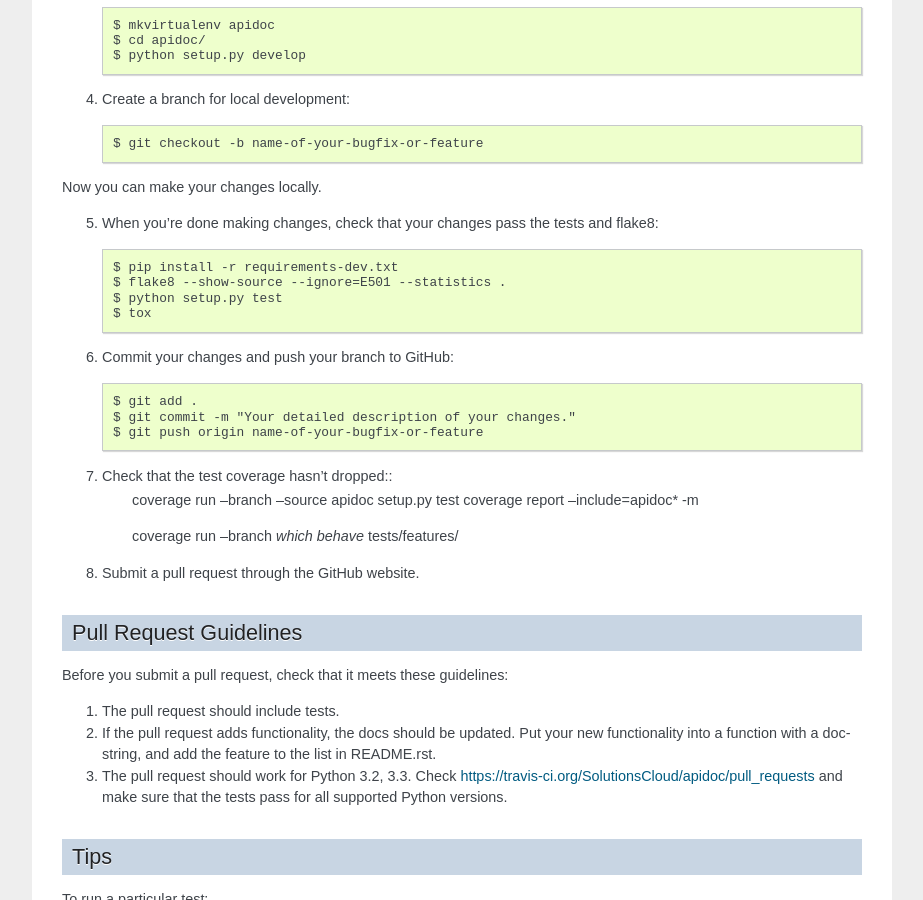
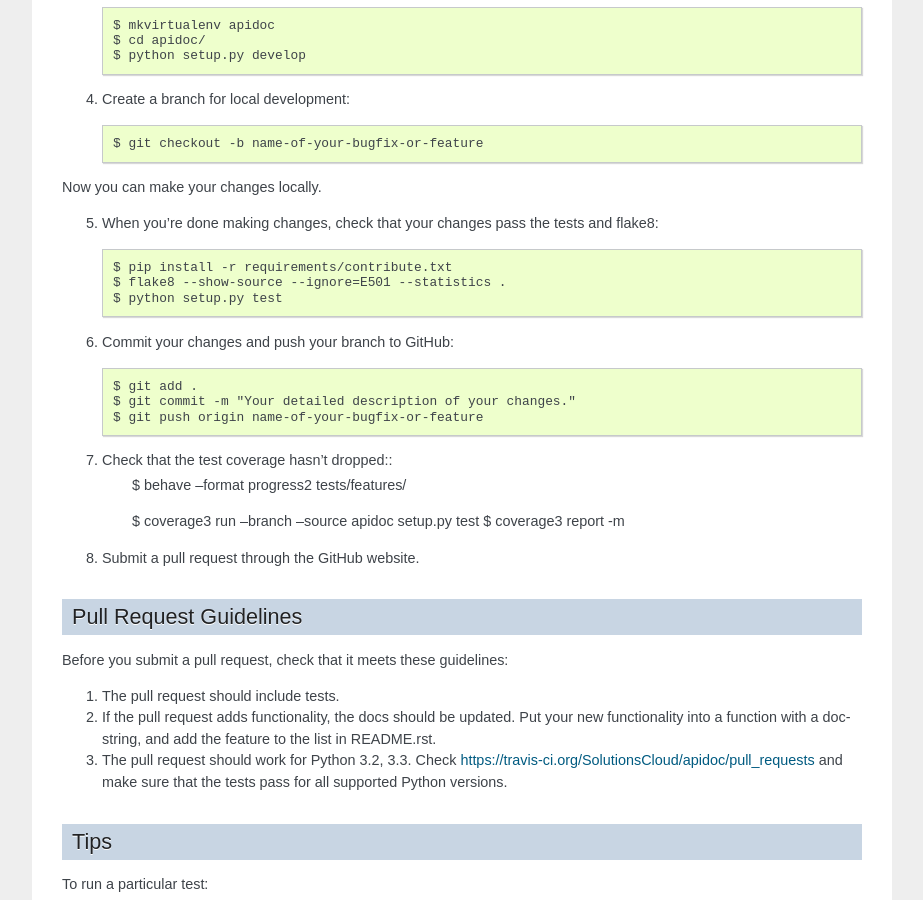
Before and after one commit to SolutionsCloud/apidoc, a Sphinx documentation site: the page built from docs/source/contributing.rst, in a window 1280 px wide and 900 px high, scrolled down 1261 px. Shown: the whole window, without its empty margins (198-1121 px from the left). Built offline with Sphinx 7.4.7, drawn with Linux system fonts in a browser that asks for light colours.

Commit message:
Split requirements in files and add behave in travis

```diff
--- a/docs/source/contributing.rst
+++ b/docs/source/contributing.rst
@@ -77,10 +77,9 @@
 
 5. When you're done making changes, check that your changes pass the tests and flake8::
 
-    $ pip install -r requirements-dev.txt
+    $ pip install -r requirements/contribute.txt
     $ flake8 --show-source --ignore=E501 --statistics .
     $ python setup.py test
-    $ tox
 
 6. Commit your changes and push your branch to GitHub::
 
@@ -89,11 +88,10 @@
     $ git push origin name-of-your-bugfix-or-feature
 
 7. Check that the test coverage hasn't dropped::
-    coverage run --branch --source apidoc setup.py test
-    coverage report --include=apidoc* -m
+    $ behave --format progress2 tests/features/
 
-    coverage run --branch `which behave` tests/features/
-
+    $ coverage3 run --branch --source apidoc setup.py test
+    $ coverage3 report -m
 
 8. Submit a pull request through the GitHub website.
 
```
Also changed, not shown: CONTRIBUTING.rst (+4 -6 lines), requirements-dev.txt (deleted, +0 -10 lines), .travis.yml, 7 other files.
